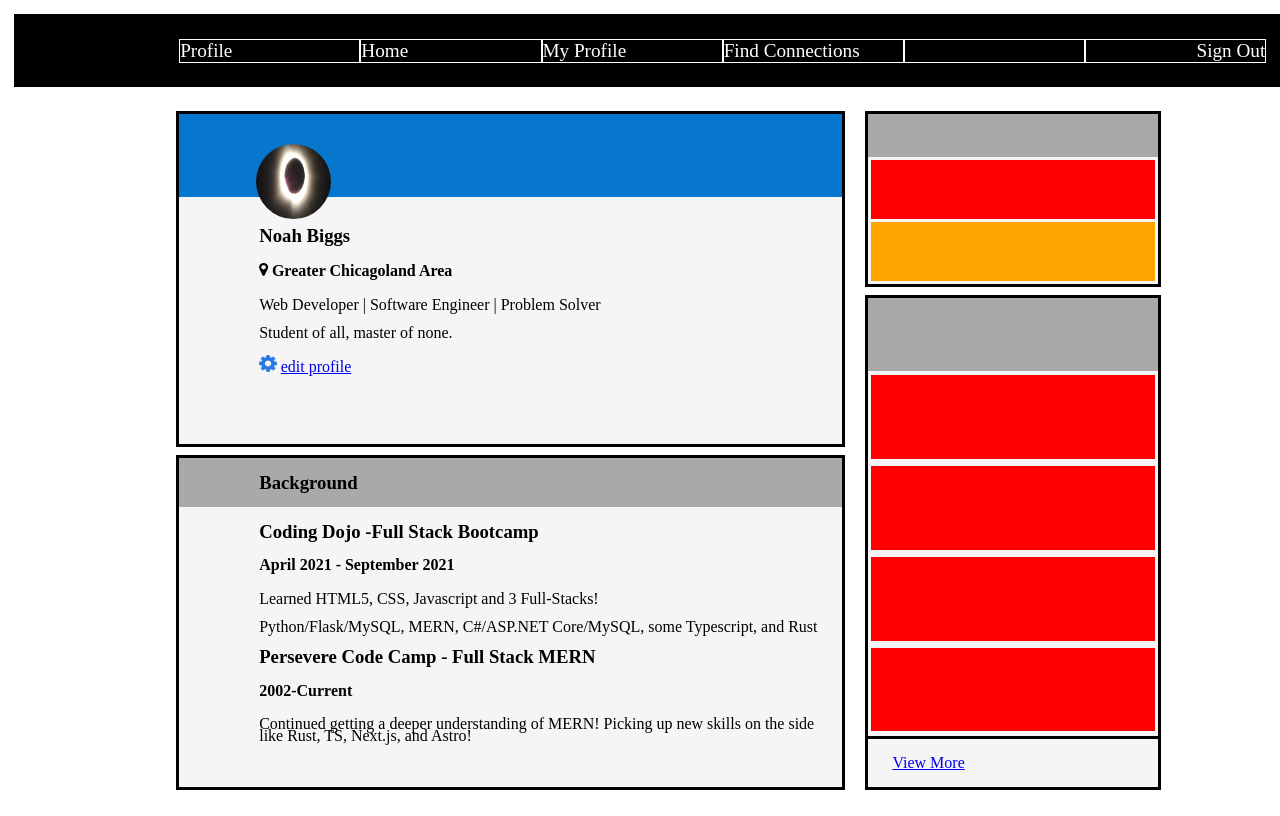
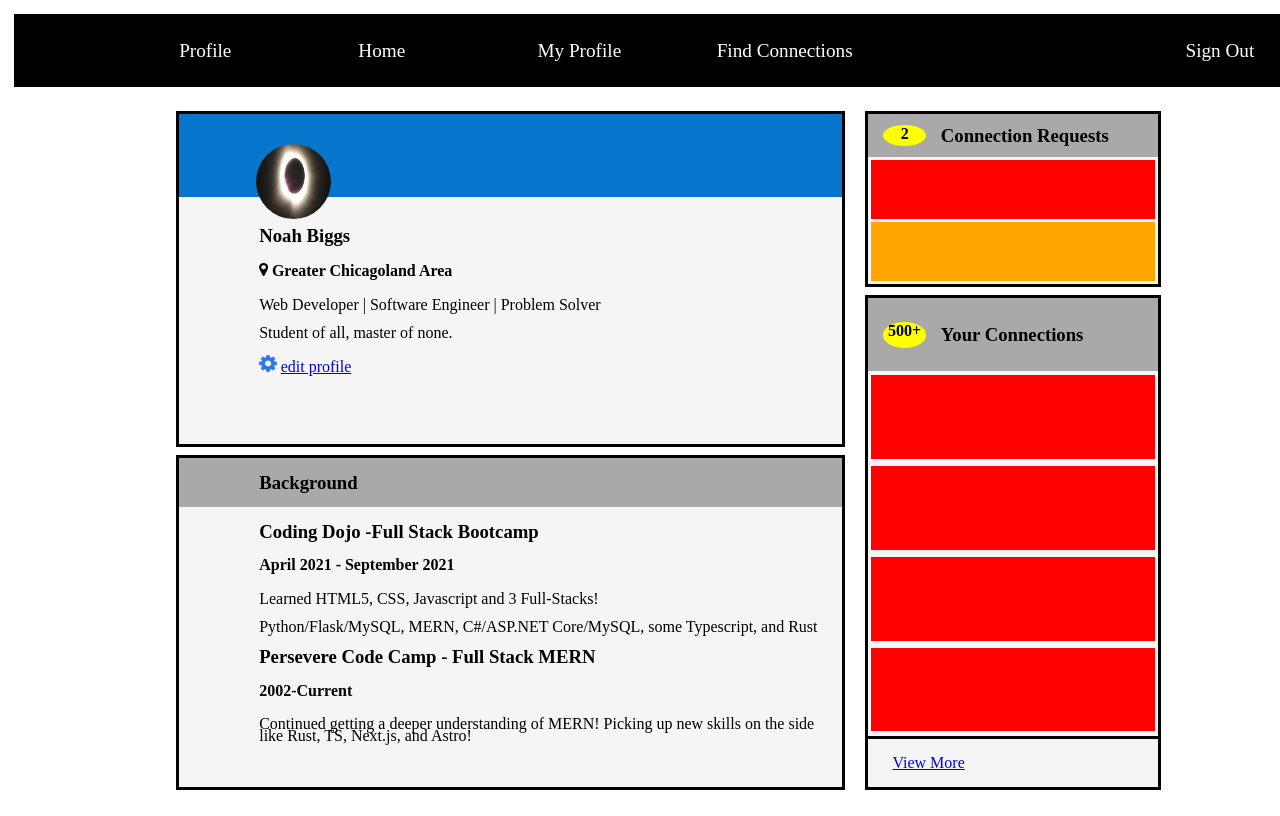
Before and after one commit to CyrusTapps/SocialMedia, a plain HTML site: page index.html in a window 1280 px wide. Drawn offline with Linux system fonts and the light colour scheme.

Commit message:
added divs for subsections of friend requests

```diff
--- a/index.html
+++ b/index.html
@@ -58,15 +58,32 @@
             </section>
             <aside id="aside" class="aside">
                 <div id="sec3" class="sec3">
-                    <div id="sec3A"></div>
+                    <div id="sec3A">
+                        <div id="sec3A1">2</div>
+                        <div id="sec3A2"><h3>Connection Requests</h3></div>
+                    </div>
                     <div id="sec3B">
-                        <div id="sec3B1" class="names"></div>
-                        <div id="sec3B2" class="names"></div>
+                        <div id="sec3B1" class="names">
+                            <div id="sec3B1A"></div>
+                            <div id="sec3B1B"></div>
+                            <div id="sec3B1C"></div>
+                            <div id="sec3B1D"></div>
+                        </div>
+                        <div id="sec3B2" class="names">
+                            <div id="sec3B2A"></div>
+                            <div id="sec3B2B"></div>
+                            <div id="sec3B2C"></div>
+                            <div id="sec3B2D"></div>
+                        </div>
+
                     </div>
 
                 </div>
                 <div id="sec4" class="sec4">
-                    <div id="sec4A"></div>
+                    <div id="sec4A">
+                        <div id="sec4A1">500+</div>
+                        <div id="sec4A2"><h3>Your Connections</h3></div>
+                    </div>
                     <div id="sec4B">
                         <div id="sec4B1"></div>
                         <div id="sec4B2"></div>
--- a/styles.css
+++ b/styles.css
@@ -38,7 +38,7 @@ ul {
 li {
     color: white;
     width: 14vw;
-    border: 1px solid white;
+    /* border: 1px solid white; */
 
     font-size: larger;
 
@@ -225,7 +225,18 @@ aside {
     height: 25%;
     width: 100%;
     background-color: var(--headercolor2);
-    ;
+    display: flex;
+    align-items: center;
+
+}
+#sec3A1{
+    height: 50%;
+    width: 15%;
+    background-color: yellow;
+    text-align: center;
+    margin:5%;
+    border-radius: 55%;
+    font-weight: bold;
 
 }
 
@@ -267,9 +278,21 @@ aside {
     height: 15%;
     width: 100%;
     background-color: var(--headercolor2);
+    display: flex;
+    align-items: center;
+
 
 }
 
+#sec4A1 {
+    height: 35%;
+    width: 15%;
+    background-color: yellow;
+    text-align: center;
+    margin:5%;
+    border-radius: 55%;
+    font-weight: bold;
+}
 #sec4B {
     height: 75%;
     width: 100%;
```
